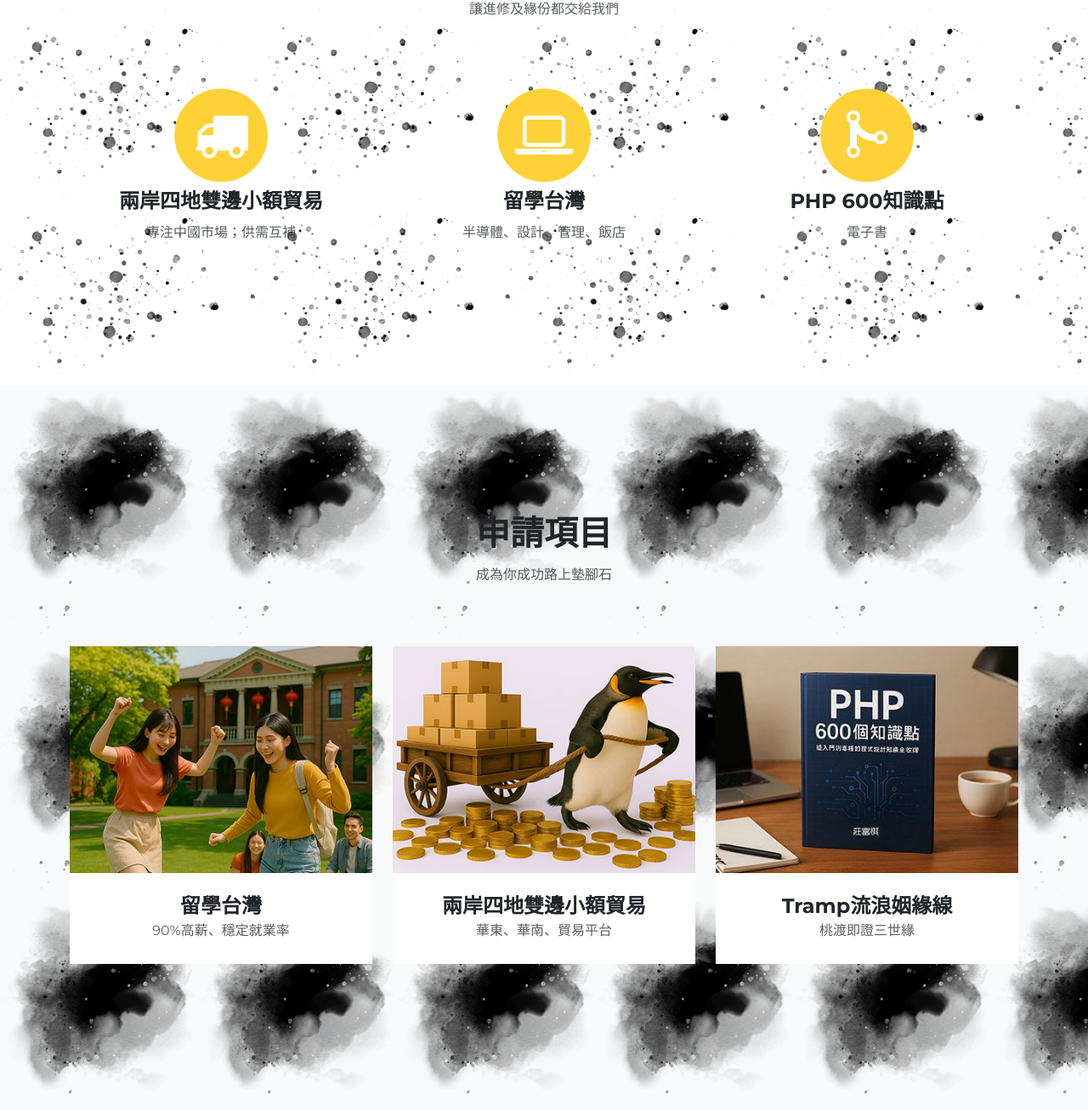
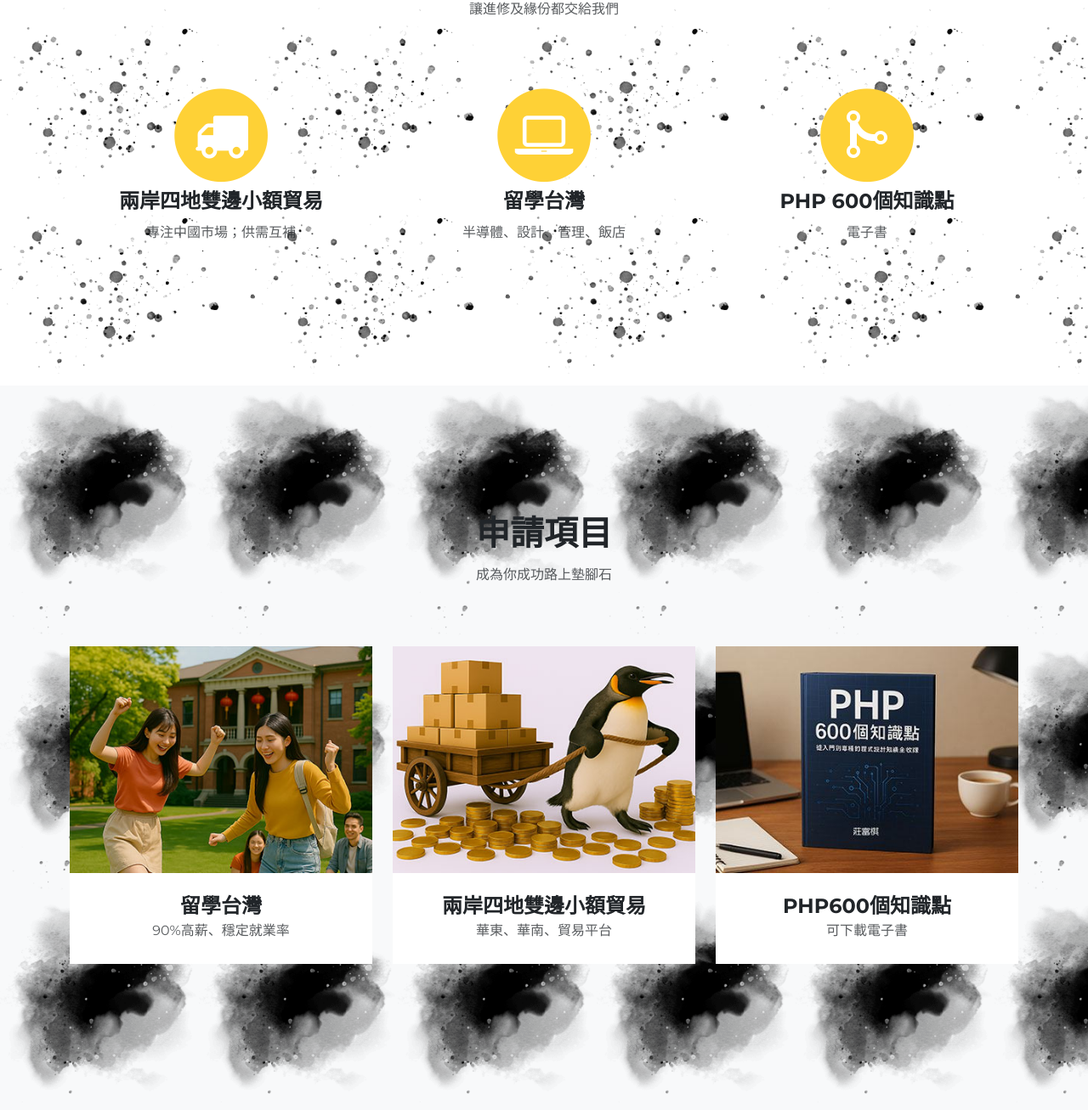
Before and after one commit to bio911/to_bmo.com.tw, a plain HTML site: page index.html in a window 1280 px wide. Shown: the part 991-2298 px from the top of the page at 85% size. Drawn offline with Linux system fonts and the light colour scheme; files whose address does not match are found by name.

Commit message:
Add files via upload

```diff
--- a/index.html
+++ b/index.html
@@ -104,7 +104,7 @@ bmoxm3bp61j4">
                     <p class="text-muted">半導體、設計、管理、飯店</p>
                 </div>
                 <div class="col-md-4"><span class="fa-stack fa-4x"><i class="fa fa-circle fa-stack-2x text-primary"></i><i class="icon ion-merge fa-stack-1x fa-inverse"></i></span>
-                    <h4 class="section-heading">PHP 600知識點</h4>
+                    <h4 class="section-heading">PHP 600個知識點</h4>
                     <p class="text-muted">電子書</p>
                 </div>
             </div>
@@ -145,8 +145,8 @@ bmoxm3bp61j4">
                         </div><img class="img-fluid" src="assets/img/portfolio/110.jpg">
                     </a>
                     <div class="portfolio-caption">
-                        <h4>Tramp流浪姻緣線</h4>
-                        <p class="text-muted">桃渡即證三世緣</p>
+                        <h4>PHP600個知識點</h4>
+                        <p class="text-muted">可下載電子書</p>
                     </div>
                 </div>
             </div>
```
